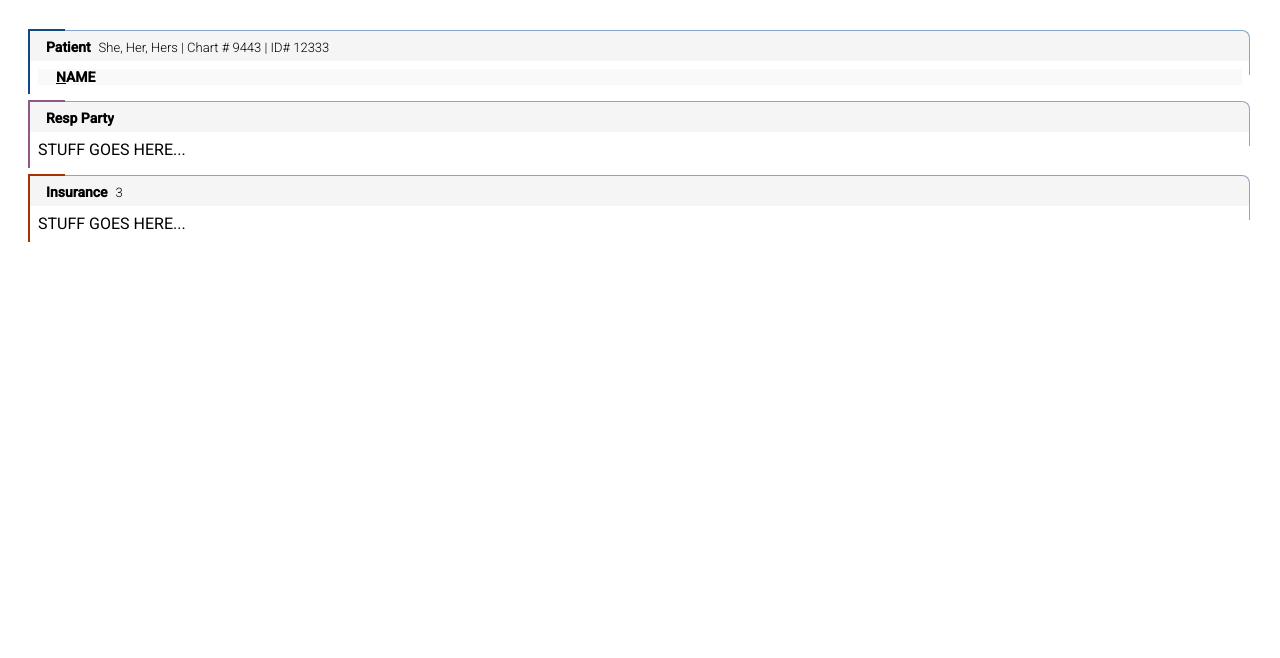
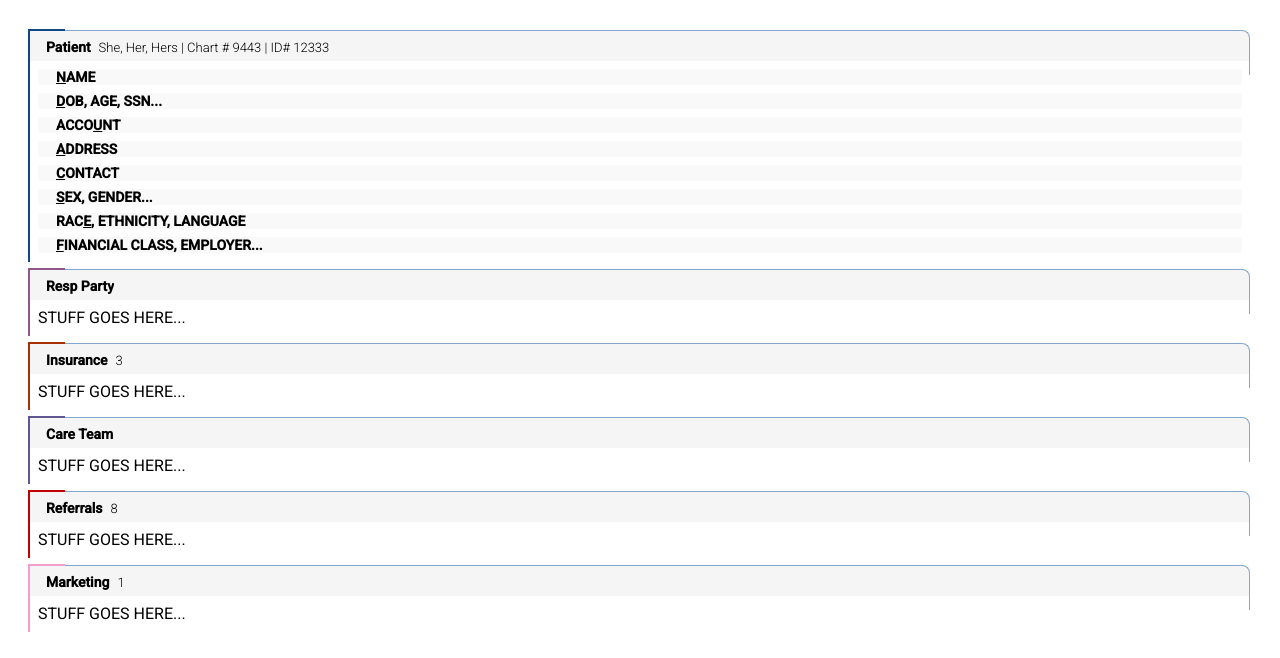
Before and after one commit to btmorty/amds-card, an Angular app: page / in a window 1280 px wide. Shown: the top 658 px of the page. Built offline with nearby package versions, Linux system fonts and the light colour scheme; some icons are missing.

Commit message:
action buttons now at button root level

```diff
--- a/src/app/app.component.html
+++ b/src/app/app.component.html
@@ -1,36 +1,104 @@
 <amds-card color="#104784">
-  <amds-card-header icon="amds-svg-patient-card">
+  <amds-card-header icon="patient-card">
     <amds-card-title>Patient</amds-card-title>
     <amds-card-subtitle>She, Her, Hers | Chart # 9443 | ID# 12333</amds-card-subtitle>
     <amds-card-actions>
-      <amds-card-button color="#2A5F91" icon="amds-icon-ellipsis-horizontal" tooltipText="More"></amds-card-button>
+      <button amds-card-button color="#2A5F91" icon="ellipsis-horizontal" matTooltip="More"></button>
     </amds-card-actions>
   </amds-card-header>
   <amds-card-content>
     <div style="background-color: #F9F9F9; display: flex; align-items: center; padding: 2px;">
       <span class="amds-icon amds-icon-angle-down"></span>
-      <span class="amds-svg amds-menu-icon amds-card-icon amds-svg-patient-card" style="margin-left: 8px;"></span>
+      <span class="amds-icon amds-icon-patient-name" style="margin-left: 8px; color: #45668F;"></span>
       <span style="margin-left: 8px; font-weight: 600; font-size: 14px; line-height: 12px;"><u>N</u>AME</span>
+    </div>
+    <div style="background-color: #F9F9F9; display: flex; align-items: center; padding: 2px; margin-top: 8px;">
+      <span class="amds-icon amds-icon-angle-down"></span>
+      <span class="amds-icon amds-icon-date-of-birth" style="margin-left: 8px; color: #45668F;"></span>
+      <span style="margin-left: 8px; font-weight: 600; font-size: 14px; line-height: 12px;"><u>D</u>OB, AGE, SSN...</span>
+    </div>
+    <div style="background-color: #F9F9F9; display: flex; align-items: center; padding: 2px; margin-top: 8px;">
+      <span class="amds-icon amds-icon-angle-down"></span>
+      <span class="amds-icon amds-icon-key1" style="margin-left: 8px; color: #45668F;"></span>
+      <span style="margin-left: 8px; font-weight: 600; font-size: 14px; line-height: 12px;">ACCO<u>U</u>NT</span>
+    </div>
+    <div style="background-color: #F9F9F9; display: flex; align-items: center; padding: 2px; margin-top: 8px;">
+      <span class="amds-icon amds-icon-angle-down"></span>
+      <span class="amds-icon amds-icon-address-o" style="margin-left: 8px; color: #45668F;"></span>
+      <span style="margin-left: 8px; font-weight: 600; font-size: 14px; line-height: 12px;"><u>A</u>DDRESS</span>
+    </div>
+    <div style="background-color: #F9F9F9; display: flex; align-items: center; padding: 2px; margin-top: 8px;">
+      <span class="amds-icon amds-icon-angle-down"></span>
+      <span class="amds-icon amds-icon-preferred-phone" style="margin-left: 8px; color: #45668F;"></span>
+      <span style="margin-left: 8px; font-weight: 600; font-size: 14px; line-height: 12px;"><u>C</u>ONTACT</span>
+    </div>
+    <div style="background-color: #F9F9F9; display: flex; align-items: center; padding: 2px; margin-top: 8px;">
+      <span class="amds-icon amds-icon-angle-down"></span>
+      <span class="amds-icon amds-icon-sex" style="margin-left: 8px; color: #45668F;"></span>
+      <span style="margin-left: 8px; font-weight: 600; font-size: 14px; line-height: 12px;"><u>S</u>EX, GENDER...</span>
+    </div>
+    <div style="background-color: #F9F9F9; display: flex; align-items: center; padding: 2px; margin-top: 8px;">
+      <span class="amds-icon amds-icon-angle-down"></span>
+      <span class="amds-icon amds-icon-race-alt" style="margin-left: 8px; color: #45668F;"></span>
+      <span style="margin-left: 8px; font-weight: 600; font-size: 14px; line-height: 12px;">RAC<u>E</u>, ETHNICITY, LANGUAGE</span>
+    </div>
+    <div style="background-color: #F9F9F9; display: flex; align-items: center; padding: 2px; margin-top: 8px;">
+      <span class="amds-icon amds-icon-angle-down"></span>
+      <span class="amds-icon amds-icon-financial-class" style="margin-left: 8px; color: #45668F;"></span>
+      <span style="margin-left: 8px; font-weight: 600; font-size: 14px; line-height: 12px;"><u>F</u>INANCIAL CLASS, EMPLOYER...</span>
     </div>
   </amds-card-content>
 </amds-card>
 
 <amds-card color="#915788">
-  <amds-card-header icon="amds-svg-responsible-party-card">
+  <amds-card-header icon="responsible-party-card">
     <amds-card-title>Resp Party</amds-card-title>
   </amds-card-header>
   <amds-card-content>STUFF GOES HERE...</amds-card-content>
 </amds-card>
 
 <amds-card color="#A83104">
-  <amds-card-header icon="amds-svg-insurance-card">
+  <amds-card-header icon="insurance-card">
     <amds-card-title>Insurance</amds-card-title>
     <amds-card-subtitle>3</amds-card-subtitle>
     <amds-card-actions>
-      <amds-card-button color="#41912B" icon="amds-icon-plus-add" tooltipText="Add"></amds-card-button>
-      <amds-card-button color="#2A5F91" icon="amds-icon-filter" tooltipText="Filter"></amds-card-button>
-      <amds-card-button color="#2A5F91" icon="amds-icon-ellipsis-horizontal" tooltipText="More"></amds-card-button>
+      <button amds-card-button color="#41912B" icon="plus-add" matTooltip="Add" disabled="true" (click)="test()"></button>
+      <button amds-card-button color="#2A5F91" icon="filter" matTooltip="Filter" (click)="test()"></button>
+      <button amds-card-button color="#2A5F91" icon="ellipsis-horizontal" matTooltip="More"></button>
     </amds-card-actions>
   </amds-card-header>
   <amds-card-content>STUFF GOES HERE...</amds-card-content>
 </amds-card>
+
+<amds-card color="#5F5791">
+  <amds-card-header icon="care-team-card">
+    <amds-card-title>Care Team</amds-card-title>
+  </amds-card-header>
+  <amds-card-content>STUFF GOES HERE...</amds-card-content>
+</amds-card>
+
+<amds-card color="#C30000">
+  <amds-card-header icon="referrals-card">
+    <amds-card-title>Referrals</amds-card-title>
+    <amds-card-subtitle>8</amds-card-subtitle>
+    <amds-card-actions>
+      <button amds-card-button color="#41912B" icon="plus-add" matTooltip="Add" (click)="test()"></button>
+      <button amds-card-button color="#2A5F91" icon="filter" matTooltip="Filter" (click)="test()"></button>
+      <button amds-card-button color="#2A5F91" icon="ellipsis-horizontal" matTooltip="More"></button>
+    </amds-card-actions>
+  </amds-card-header>
+  <amds-card-content>STUFF GOES HERE...</amds-card-content>
+</amds-card>
+
+<amds-card color="#F59DCD">
+  <amds-card-header icon="marketing-card">
+    <amds-card-title>Marketing</amds-card-title>
+    <amds-card-subtitle>1</amds-card-subtitle>
+    <amds-card-actions>
+      <button amds-card-button color="#41912B" icon="plus-add" matTooltip="Add" (click)="test()"></button>
+      <button amds-card-button color="#2A5F91" icon="filter" matTooltip="Filter" (click)="test()"></button>
+      <button amds-card-button color="#2A5F91" icon="ellipsis-horizontal" matTooltip="More"></button>
+    </amds-card-actions>
+  </amds-card-header>
+  <amds-card-content>STUFF GOES HERE...</amds-card-content>
+</amds-card>
--- a/src/app/app.component.ts
+++ b/src/app/app.component.ts
@@ -6,4 +6,8 @@ import { Component } from "@angular/core";
 })
 export class AppComponent {
 
+  test() {
+    console.log("THIS IS A TEST");
+  }
+
 }
--- a/src/app/card/card-button.html
+++ b/src/app/card/card-button.html
@@ -1,3 +1 @@
-<button [matTooltip]="tooltipText">
-  <i [ngClass]="['amds-icon', icon]" [hoverColor]="color"></i>
-</button>
+<i [ngClass]="['amds-icon', 'amds-icon-' + icon]" [hoverColor]="color"></i>
--- a/src/app/card/card-header.html
+++ b/src/app/card/card-header.html
@@ -1,5 +1,5 @@
 <span class="amds-icon amds-icon-dragndrop amds-card-drag-icon" title="Drag & drop"></span>
-<span class="amds-svg amds-menu-icon amds-card-icon" [ngClass]="icon"></span>
+<span class="amds-svg amds-menu-icon amds-card-icon" [ngClass]="'amds-svg-' + icon"></span>
 <span class="amds-card-header-text">
   <ng-content select="amds-card-title, amds-card-subtitle,
   [amds-card-title], [amds-card-subtitle]"></ng-content>
--- a/src/app/card/card.scss
+++ b/src/app/card/card.scss
@@ -27,7 +27,6 @@ $muted-gray-color: #CAD1DD !default;
 }
 
 // HEADER STYLES
-
 .amds-card-header {
   display: flex;
   flex-direction: row;
@@ -43,7 +42,6 @@ $muted-gray-color: #CAD1DD !default;
   border-left: none;
 
   /// ICON STYLES
-
   .amds-card-drag-icon {
     cursor: move;
     justify-content: center;
@@ -66,7 +64,6 @@ $muted-gray-color: #CAD1DD !default;
   }
 
   // HEADER TEXT STYLES
-
   .amds-card-header-text {
     margin: 0 8px;
     text-overflow: ellipsis;
@@ -99,7 +96,6 @@ $muted-gray-color: #CAD1DD !default;
 }
 
 // ACTIONS STYLES
-
 .amds-card-actions {
   display: none;
   justify-content: flex-end;
@@ -108,15 +104,12 @@ $muted-gray-color: #CAD1DD !default;
   padding: $padding 0;
 
   // ACTIONS ICON DEFAULT STYLE
-
-  .amds-card-button
   button:not(:hover) {
     color: $muted-gray-color !important;
   }
 }
 
 .amds-card-actions {
-  .amds-card-button
   button {
     display: inline-flex;
     justify-content: center;
@@ -134,7 +127,6 @@ $muted-gray-color: #CAD1DD !default;
 }
 
 // CONTENT STYLES
-
 .amds-card-content {
   display: block;
   padding: $padding;
--- a/src/app/card/card.ts
+++ b/src/app/card/card.ts
@@ -4,12 +4,9 @@ import {
   ChangeDetectionStrategy,
   Directive,
   Input,
-  Optional,
-  Inject,
   HostListener,
   ElementRef,
 } from "@angular/core";
-import { ANIMATION_MODULE_TYPE } from "@angular/platform-browser/animations";
 
 /**
  * Content of a card, needed as it's used as a selector in the API.
@@ -85,7 +82,7 @@ export class HoverColorDirective {
 }
 
 /**
- * A basic content container component that adds the styles of a Material design card.
+ * A basic content container component that adds the styles of an AdvancedMD design card.
  *
  * While this component can be used alone, it also provides a number
  * of preset styles for common card sections, including:
@@ -97,18 +94,15 @@ export class HoverColorDirective {
 @Component({
   selector: "amds-card",
   exportAs: "amdsCard",
+  host: { "class": "amds-card" },
   templateUrl: "card.html",
   styleUrls: ["card.scss"],
+  inputs: ["color"],
   encapsulation: ViewEncapsulation.None,
   changeDetection: ChangeDetectionStrategy.OnPush,
-  host: {
-    "class": "amds-card",
-  },
 })
 export class AmdsCard {
   @Input() color: string;
-  // @breaking-change 9.0.0 `_animationMode` parameter to be made required.
-  constructor(@Optional() @Inject(ANIMATION_MODULE_TYPE) public _animationMode?: string) { }
 }
 
 /**
@@ -118,10 +112,11 @@ export class AmdsCard {
  */
 @Component({
   selector: "amds-card-header",
+  exportAs: "amdsCardHeader",
+  host: { "class": "amds-card-header" },
   templateUrl: "card-header.html",
   encapsulation: ViewEncapsulation.None,
   changeDetection: ChangeDetectionStrategy.OnPush,
-  host: { "class": "amds-card-header" },
 })
 export class AmdsCardHeader {
   @Input() icon: string;
@@ -132,17 +127,18 @@ export class AmdsCardHeader {
  * @docs-private
  */
 @Component({
-  selector: "amds-card-button",
+  selector: "button[amds-card-button]",
+  exportAs: "amdsCardButton",
+  host: {
+    "class": "amds-card-button",
+    "[attr.disabled]": "disabled || null",
+  },
   templateUrl: "card-button.html",
+  inputs: ["disabled"],
   encapsulation: ViewEncapsulation.None,
   changeDetection: ChangeDetectionStrategy.OnPush,
-  host: {
-    "class": "amds-card-button",
-  },
 })
 export class AmdsCardButton {
-  /** Position of the actions inside the card. */
-  @Input() color: string = "";
-  @Input() icon: string = "";
-  @Input() tooltipText: string = "";
+  @Input() icon: string;
+  @Input() color: string;
 }
```
